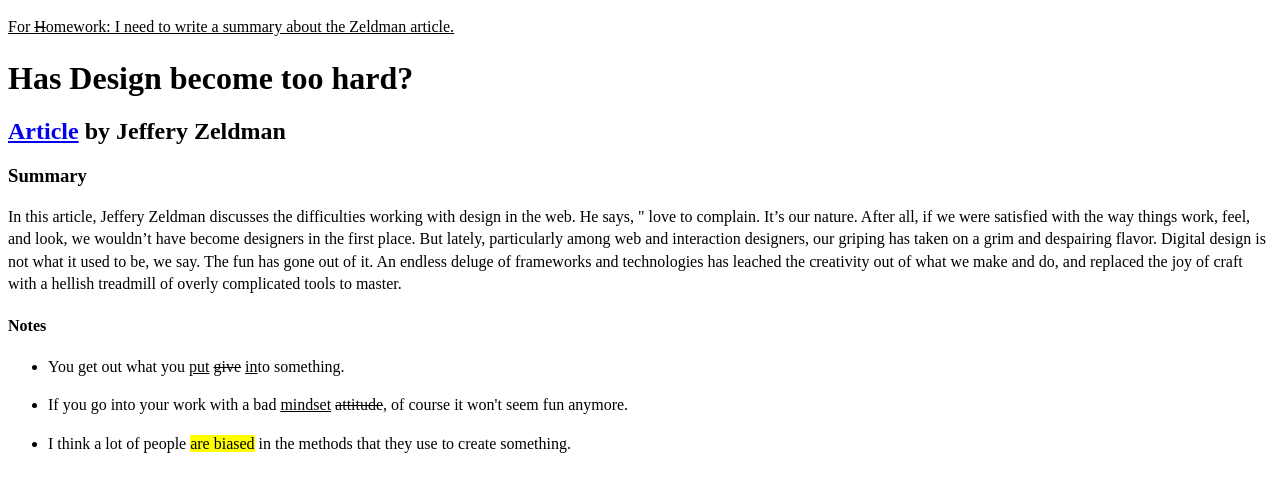
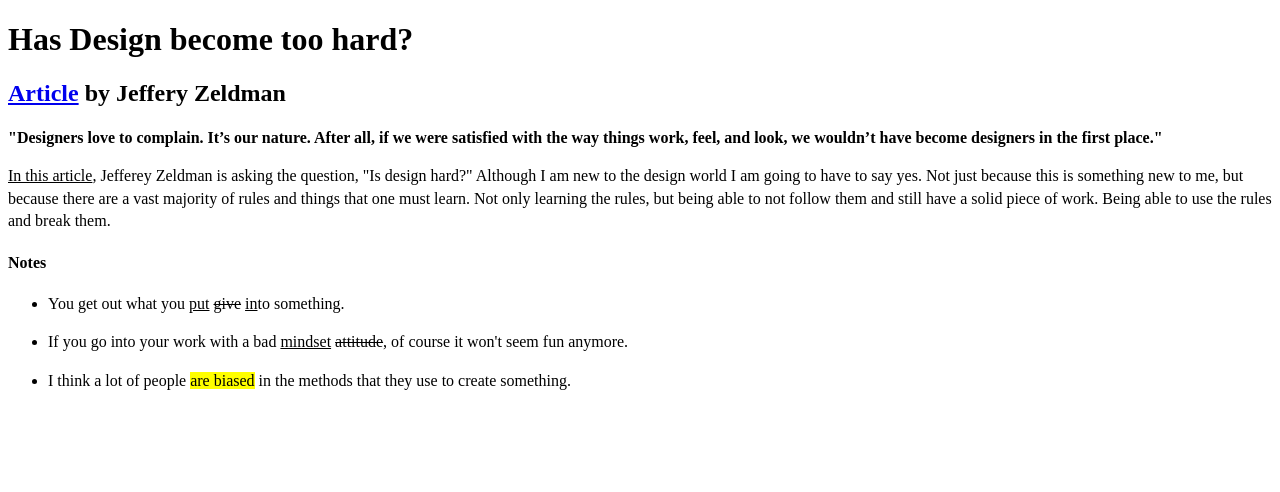
Before and after one commit to taylorbowen/taylorbowen.github.io, a plain HTML site: page index.html in a window 1280 px wide. Drawn offline with Linux system fonts and the light colour scheme.

Commit message:
Rewritten paragraph

```diff
--- a/index.html
+++ b/index.html
@@ -57,7 +57,7 @@ http://www.zeldman.com/2016/06/05/transcription-design-become-hard/
 	-->
 
 	<p>
-<ins datetime="2016-09-12"><ins>For</ins> <s>H</s>omework: I need to write a summary about the Zeldman <del hidden>post</del> <ins>article</ins>.</ins>
+<del hidden><ins datetime="2016-09-12"><ins>For</ins> <s>H</s>omework: I need to write a summary about the Zeldman <del hidden>post</del> <ins>article</ins>.</ins></del>
 	</p>
 
 <header>
@@ -66,9 +66,13 @@ http://www.zeldman.com/2016/06/05/transcription-design-become-hard/
 </header>
 
 
-<h3>Summary</h3>
 <p>
-In this article, Jeffery Zeldman discusses the difficulties working with design in the web. He says, " love to complain. It’s our nature. After all, if we were satisfied with the way things work, feel, and look, we wouldn’t have become designers in the first place. But lately, particularly among web and interaction designers, our griping has taken on a grim and despairing flavor. Digital design is not what it used to be, we say. The fun has gone out of it. An endless deluge of frameworks and technologies has leached the creativity out of what we make and do, and replaced the joy of craft with a hellish treadmill of overly complicated tools to master.
+ <b>"Designers love to complain. It’s our nature. After all, if we were satisfied with the way things work, feel, and look, we wouldn’t have become designers in the first place."</b> </p>
+
+<p>
+ <ins>In this article</ins>, Jefferey Zeldman is asking the question, "Is design hard?" Although I am new to the design world I am going to have to say yes. Not just because this is something new to me, but because there are a vast majority of rules and things that one must learn. Not only learning the rules, but being able to not follow them and still have a solid piece of work. Being able to use the rules and break them.
+
+
 </p>
 
 <section id="notes">
```
